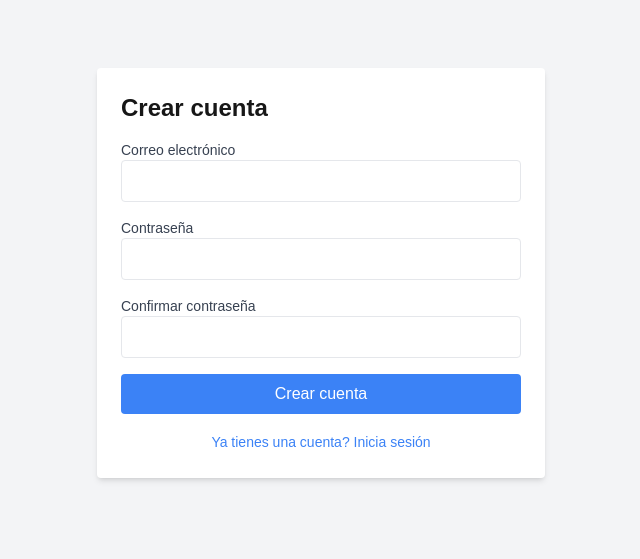
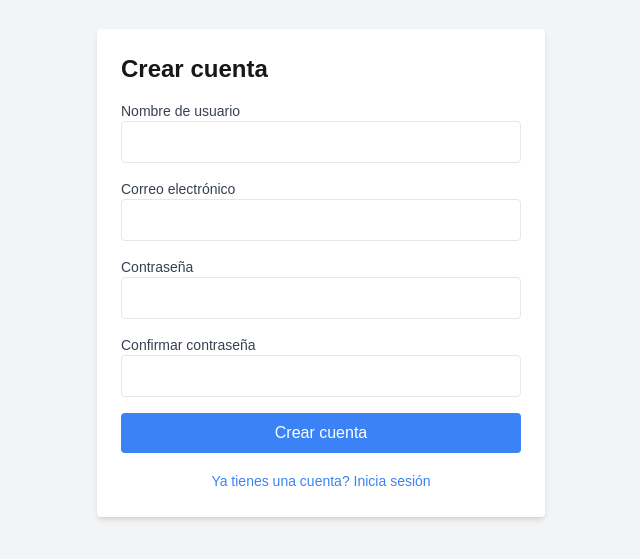
Before and after one commit to NataliaArn/novelit, a Next.js app: page /auth/signup in a window 1280 px wide. Shown: the part 127-686 px from the top of the page, without its empty margins (319-959 px from the left). Built offline with nearby package versions, Linux system fonts and the light colour scheme.

Commit message:
fix: signup agregar campo username

```diff
--- a/app/auth/signup/page.js
+++ b/app/auth/signup/page.js
@@ -56,6 +56,35 @@ function SignupPage() {
       >
         <h2 className="text-2xl font-bold mb-4">Crear cuenta</h2>
 
+        {/* Campo para username */}
+        <div className="mb-4">
+          <label
+            htmlFor="username"
+            className="block text-sm font-medium text-gray-700"
+          >
+            Nombre de usuario
+          </label>
+          <input
+            id="username"
+            type="text"
+            className="border p-2 w-full rounded"
+            {...register("username", {
+              required: "El nombre de usuario es obligatorio",
+              minLength: {
+                value: 3,
+                message:
+                  "El nombre de usuario debe tener al menos 3 caracteres",
+              },
+            })}
+          />
+          {errors.username && (
+            <p className="text-red-500 text-xs mt-1">
+              {errors.username.message}
+            </p>
+          )}
+        </div>
+
+        {/* Campo para email */}
         <div className="mb-4">
           <label
             htmlFor="email"
@@ -80,6 +109,7 @@ function SignupPage() {
           )}
         </div>
 
+        {/* Campo para password */}
         <div className="mb-4">
           <label
             htmlFor="password"
@@ -106,6 +136,7 @@ function SignupPage() {
           )}
         </div>
 
+        {/* Campo para confirmPassword */}
         <div className="mb-4">
           <label
             htmlFor="confirmPassword"
```
Also changed, not shown: 1 other file (tests, documents, lock files or other folders).
